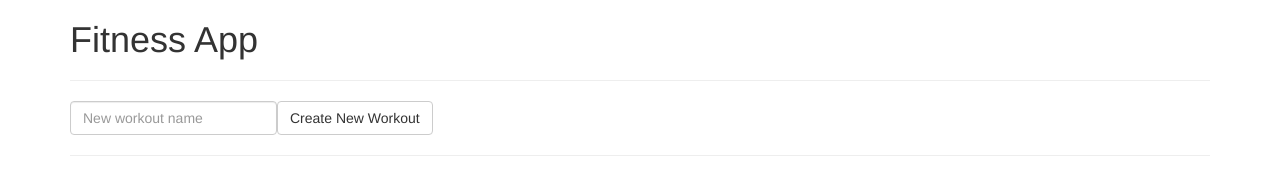
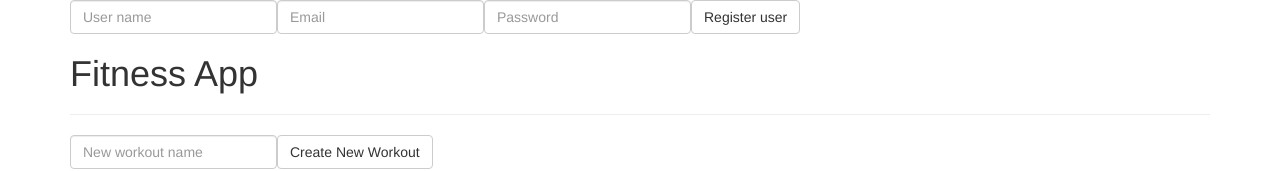
Before and after one commit to AlexKarlsen/7semester, an Angular app in the folder fitness-app/: page / in a window 1280 px wide. Shown: the top 171 px of the page. Built offline with nearby package versions, Linux system fonts and the light colour scheme; no server answers.

Commit message:
Progress on register form component. Is inserted on site n can call Authentication method

```diff
--- a/fitness-app/src/app/app.component.html
+++ b/fitness-app/src/app/app.component.html
@@ -3,6 +3,7 @@
 </head>
 
 <div class="container">
+  <register-form></register-form>
   <h1>{{title}}</h1>
   <workout-form></workout-form>
   <workouts-list></workouts-list>
--- a/fitness-app/src/app/app.module.ts
+++ b/fitness-app/src/app/app.module.ts
@@ -1,7 +1,6 @@
 import { BrowserModule } from '@angular/platform-browser';
 import { NgModule } from '@angular/core';
 import { FormsModule }   from '@angular/forms'; // <-- NgModel lives here
-// Import HttpClientModule from @angular/common/http
 import { HttpClientModule } from '@angular/common/http';
 
 
@@ -10,6 +9,7 @@ import { WorkoutsListComponent } from './workouts-list.component';
 import { WorkoutDetailComponent } from './workout-detail.component';
 import { WorkoutFormComponent } from './workout-form.component';
 import { ExerciseFormComponent } from './exercise-form.component';
+import { RegisterFormComponent } from './register-form.component';
 
 @NgModule({
   declarations: [
@@ -17,7 +17,8 @@ import { ExerciseFormComponent } from './exercise-form.component';
     WorkoutsListComponent,
     WorkoutDetailComponent,
     WorkoutFormComponent,
-    ExerciseFormComponent
+    ExerciseFormComponent,
+    RegisterFormComponent
   ],
   imports: [
     BrowserModule,
--- a/fitness-app/src/app/register-form.component.html
+++ b/fitness-app/src/app/register-form.component.html
@@ -1,8 +1,15 @@
 <div>
-    <form>
-        <input type="text" [(ngModel)]="model.name" placeholder="User name">
+    <!--<form>
+        <input type="text" [(ngModel)]="model.name" placeholder="User name" [ngModelOptions]="{standalone: true}">
         <input type="email" [(ngModel)]="model.email" placeholder="Email">
         <input type="password" [(ngModel)]="model.password" placeholder="Password">
-        <button class="btn btn-default" type="submit" (click)="register();"> Add an Exercise to workout </button>
-    </form>
+        <button class="btn btn-default" type="submit" (click)="newUser();"> Register user </button>
+    </form>-->
+
+    <div class="form-inline">
+            <input class="form-control" [(ngModel)]="model.name" placeholder="User name">
+            <input class="form-control" [(ngModel)]="model.email" placeholder="Email">
+            <input class="form-control" [(ngModel)]="model.password" placeholder="Password">
+            <button class="btn btn-default" type="submit" (click)="newUser();"> Register user </button>
+        </div>
 </div>
--- a/fitness-app/src/app/register-form.component.ts
+++ b/fitness-app/src/app/register-form.component.ts
@@ -2,6 +2,30 @@ import { Component, Input } from '@angular/core';
 import { HttpClient } from '@angular/common/http';
 import { HttpErrorResponse } from '@angular/common/http';
 import { User } from './user';
+
+@Component({
+    selector: 'register-form',
+    templateUrl: './register-form.component.html',
+})
+
+export class RegisterFormComponent{
+    @Input() user: User;
+    // Inject Authentication into your component or service.
+    constructor(private http: HttpClient) {}
+
+        auth = new Authentication(this.http);
+        model = new User();
+
+        submitted = false;
+
+        onSubmit() { this.submitted = true; }
+
+        newUser(): void {
+            console.log(this.model);
+            this.auth.register(this.model);
+            console.log('post request sent');
+        }
+}
 
 interface AuthResponse {
     token : string;
@@ -29,8 +53,9 @@ export class Authentication
     public register(user: User) {
         //const url = `https://peaceful-temple-74079.herokuapp.com/auth/register`;
         const url = `https://localhosts:3000/auth/register`;
+
         this.http.post<AuthResponse>(url, user).subscribe(data => {
-            console.log('Something happened');
+            console.log('Something good happened');
             this.saveToken(data.token);
             return true;
         },
--- a/fitness-app/src/app/user.ts
+++ b/fitness-app/src/app/user.ts
@@ -1,4 +1,5 @@
 export class User {
+    name : string;
     email : string;
     password : string;
 }
```
Also changed, not shown: 1 other file (tests, documents, lock files or other folders).
